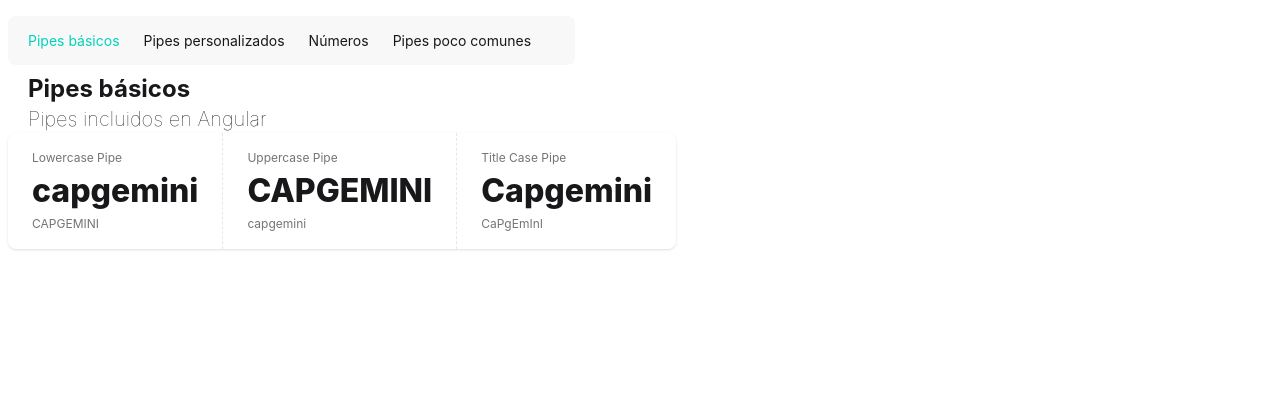
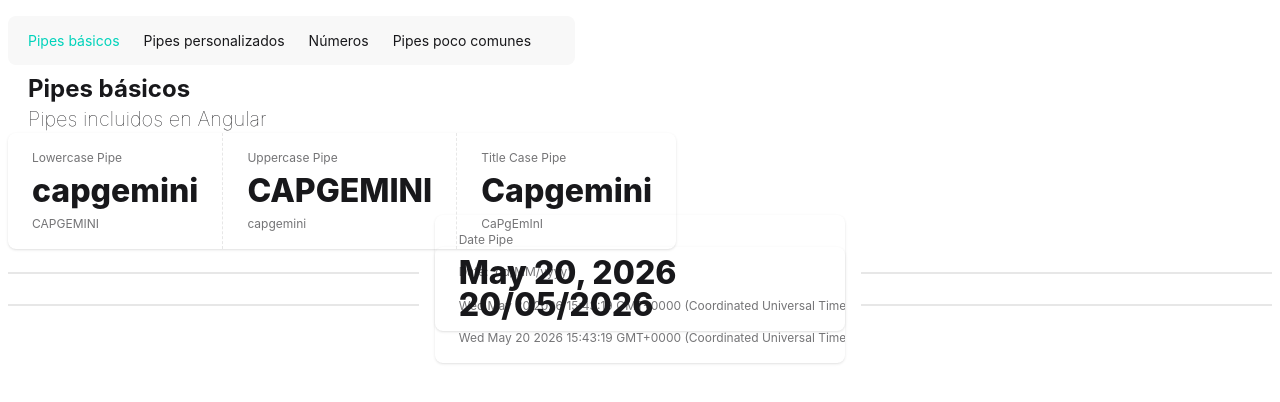
Before and after one commit to cesantaniello/05-pipes-app, an Angular app: page /basic in a window 1280 px wide. Shown: the top 402 px of the page. Built offline with nearby package versions, Linux system fonts and the light colour scheme.

Commit message:
Create date pipe

```diff
--- a/src/app/pages/basic-page/basic-page.html
+++ b/src/app/pages/basic-page/basic-page.html
@@ -22,3 +22,37 @@
     <div class="stat-desc">{{fullName()}}</div>
   </div>
 </div>
+
+<div class="divider">
+  <div class="stats stats-vertical lg:stats-horizontal shadow w-full">
+    <div class="stat">
+      <div class="stat-title">Date Pipe</div>
+      <div class="stat-value">{{ customDate() | date }}</div>
+      <div class="stat-desc">{{customDate()}}</div>
+    </div>
+
+    <div class="stat">
+      <div class="stat-title">Uppercase Pipe</div>
+      <div class="stat-value">{{ customDate() | date }}</div>
+      <div class="stat-desc">{{customDate()}}</div>
+    </div>
+
+  </div>
+</div>
+
+<div class="divider">
+  <div class="stats stats-vertical lg:stats-horizontal shadow w-full">
+    <div class="stat">
+      <div class="stat-title">Date: 'dd/MM/yyyy'</div>
+      <div class="stat-value">{{ customDate() | date: "dd/MM/yyyy" }}</div>
+      <div class="stat-desc">{{customDate()}}</div>
+    </div>
+
+    <div class="stat">
+      <div class="stat-title">Date | short</div>
+      <div class="stat-value">{{ customDate() | date: "short" }}</div>
+      <div class="stat-desc">{{customDate()}}</div>
+    </div>
+
+  </div>
+</div>
--- a/src/app/pages/basic-page/basic-page.ts
+++ b/src/app/pages/basic-page/basic-page.ts
@@ -1,13 +1,23 @@
-import { LowerCasePipe, TitleCasePipe, UpperCasePipe } from '@angular/common';
-import { Component, signal } from '@angular/core';
+import { DatePipe, LowerCasePipe, TitleCasePipe, UpperCasePipe } from '@angular/common';
+import { Component, effect, signal } from '@angular/core';
 
 @Component({
   selector: 'app-basic-page',
-  imports: [LowerCasePipe, UpperCasePipe, TitleCasePipe],
+  imports: [LowerCasePipe, UpperCasePipe, TitleCasePipe, DatePipe],
   templateUrl: './basic-page.html',
 })
 export default class BasicPage {
   nameLower = signal('capgemini');
   nameUpper = signal('CAPGEMINI');
   fullName = signal('CaPgEmInI');
+
+  customDate = signal(new Date());
+
+  tickingDateEffect = effect((onCleanup) => {
+    const interval = setInterval(() => {
+      this.customDate.set(new Date());
+    }, 1000);
+
+    onCleanup(() => clearInterval(interval));
+  });
 }
```
